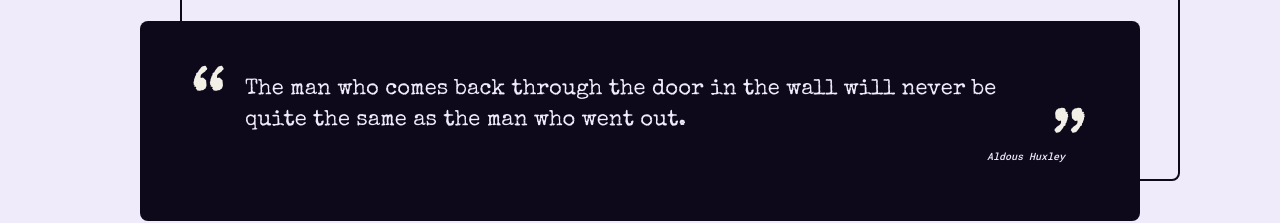
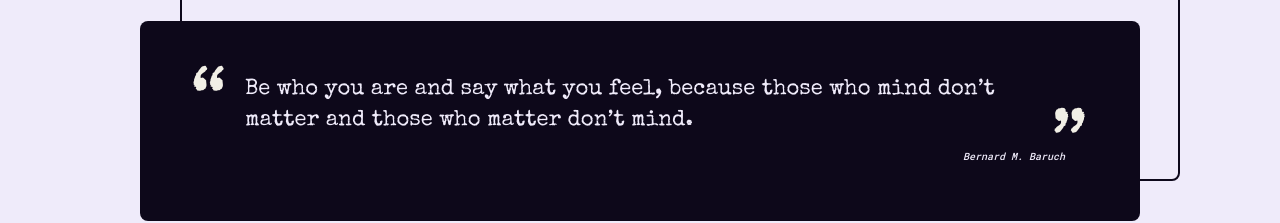
Before and after one commit to pokhrelashok/pokhrelashok.github.io, a SvelteKit app: page / in a window 1280 px wide. Shown: the part 927-1150 px from the top of the page. Built offline with nearby package versions, Linux system fonts and the light colour scheme.

Commit message:
changes rollback

```diff
--- a/src/routes/+page.svelte
+++ b/src/routes/+page.svelte
@@ -1,6 +1,33 @@
 <script>
-	import { base } from '$app/paths';
 	import '../app.scss';
+	const quotes = [
+		{
+			quote: `Be who you are and say what you feel, because those who mind don’t matter and those who matter don’t mind.`,
+			author: `Bernard M. Baruch`
+		},
+		{
+			quote: `Do what you can, with what you have, where you are.`,
+			author: `Theodore Roosevelt`
+		},
+		{
+			quote: `If they can get you asking the wrong questions, they don't have to worry about answers.`,
+			author: `Thomas Pynchon`
+		},
+		{
+			quote: `We judge others by their actions and ourselves by our intentions.`,
+			author: `Found Somewhere`
+		},
+		{
+			quote: `Sometimes you never realize the value of a moment until it becomes a memory.`,
+			author: `Dr. Seuss`
+		},
+		{
+			quote: `A man who wants to lead the orchestra must turn his back on the crowd.`,
+			author: `Max Lucado`
+		}
+	];
+	const displayQuote = quotes[Math.floor(Math.random() * quotes.length)];
+
 	let services = [
 		{
 			title: 'Frontend Development',
@@ -240,7 +267,7 @@
 				</div>
 			</div>
 			<div class="right">
-				<img src={`${base}/images.dp`} alt="ashok pahadi headshot" />
+				<img src={`images/dp.jpg`} alt="ashok pahadi headshot" />
 			</div>
 		</div>
 	</section>
@@ -250,10 +277,9 @@
 		<div class="quote">
 			<div class="quote-shadow" />
 			<blockquote>
-				The man who comes back through the door in the wall will never be quite the same as the man
-				who went out.
+				{displayQuote.quote}
 			</blockquote>
-			<cite>Aldous Huxley</cite>
+			<cite>{displayQuote.author}</cite>
 		</div>
 	</section>
 
@@ -266,7 +292,7 @@
 					<img
 						id="upwork-achievements"
 						alt="Ashok pahadi upwork top rated programmer"
-						src={`${base}/images/upwork.png`}
+						src={`images/upwork.png`}
 					/>
 				</div>
 
@@ -340,7 +366,7 @@
 					<div class="item">
 						<div class="left">
 							<div class="img">
-								<img src={`${base}/project.image`} alt={project.title} />
+								<img src={`${project.image}`} alt={project.title} />
 							</div>
 						</div>
 						<div class="right">
--- a/static/app.js
+++ b/static/app.js
@@ -35,33 +35,6 @@ navLinks.forEach(function (link) {
   });
 });
 
-const quotes = [
-  {
-    quote: `Be who you are and say what you feel, because those who mind don’t matter and those who matter don’t mind.`,
-    author: `Bernard M. Baruch`
-  },
-  {
-    quote: `Do what you can, with what you have, where you are.`,
-    author: `Theodore Roosevelt`
-  },
-  {
-    quote: `If they can get you asking the wrong questions, they don't have to worry about answers.`,
-    author: `Thomas Pynchon`
-  },
-  {
-    quote: `We judge others by their actions and ourselves by our intentions.`,
-    author: `Found Somewhere`
-  },
-  {
-    quote: `Sometimes you never realize the value of a moment until it becomes a memory.`,
-    author: `Dr. Seuss`
-  },
-  {
-    quote: `A man who wants to lead the orchestra must turn his back on the crowd.`,
-    author: `Max Lucado`
-  },
-]
-
 
 document.querySelector("#contact-form").addEventListener('submit', function (e) {
   e.preventDefault()
@@ -82,9 +55,3 @@ document.querySelector("#contact-form").addEventListener('submit', function (e)
 
   })
 })
-
-
-// for quote
-const radomQuote = quotes[Math.floor(Math.random() * quotes.length)];
-document.querySelector("blockquote").innerText = radomQuote.quote
-document.querySelector("cite").innerText = radomQuote.author
--- a/svelte.config.js
+++ b/svelte.config.js
@@ -1,14 +1,10 @@
 import adapter from '@sveltejs/adapter-static'
-const dev = process.argv.includes('dev');
 
 
 /** @type {import('@sveltejs/kit').Config} */
 const config = {
 	kit: {
 		adapter: adapter(),
-		paths: {
-			base: dev ? '' : '/pokhrelashok.github.io',
-		},
 	},
 };
 
```
